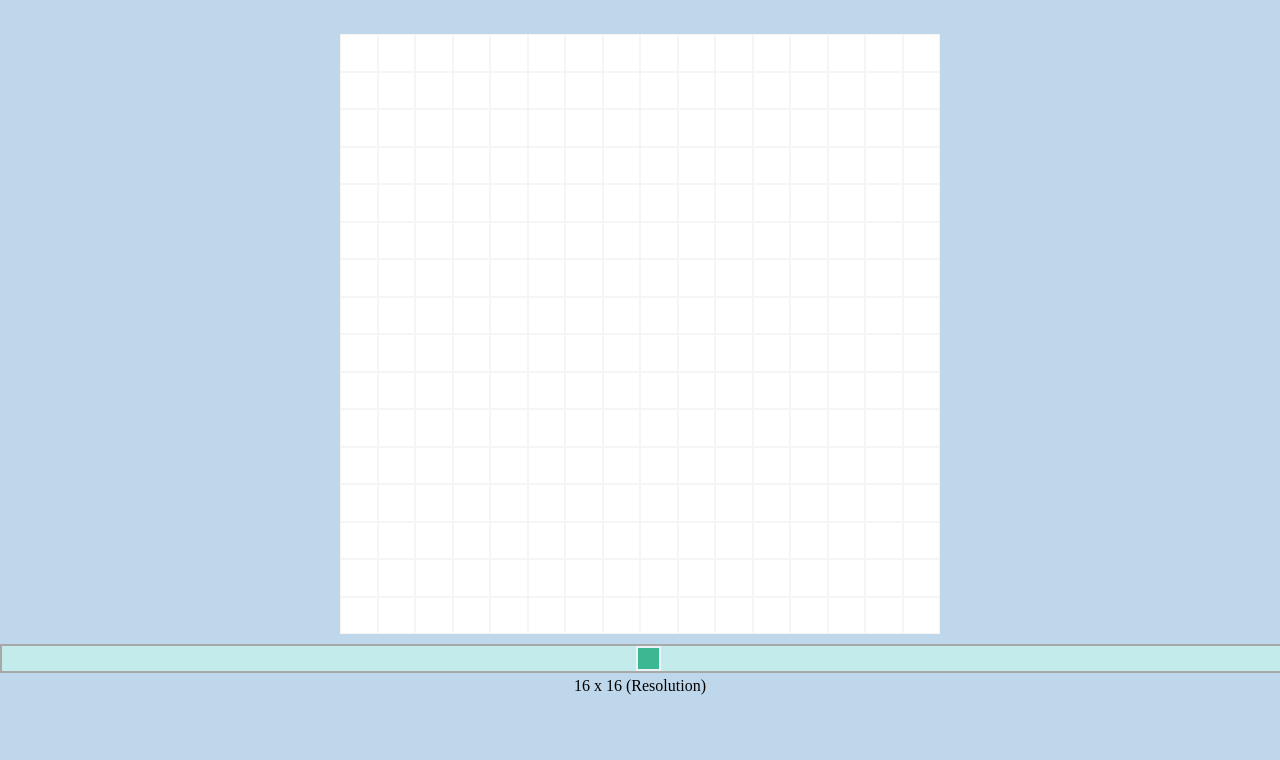
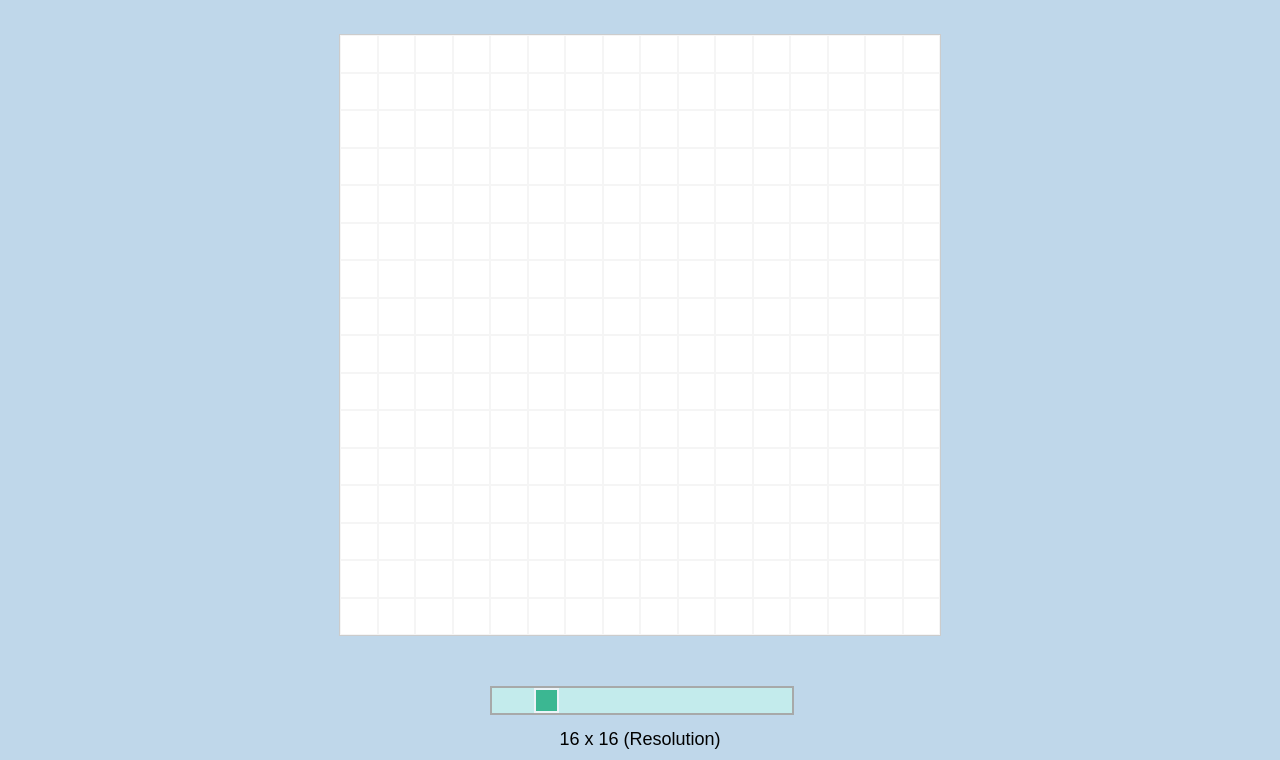
Before and after one commit to Bhumitg07205/Etch-a-sketch, a plain HTML site: page index.html in a window 1280 px wide. Shown: the part 64-824 px from the top of the page. Before the commit the page ends 800 px from the top, so only its background shows below. Drawn offline with Linux system fonts and the light colour scheme.

Commit message:
hehe lele

```diff
--- a/index.html
+++ b/index.html
@@ -1,23 +1,20 @@
 <!DOCTYPE html>
 <html lang="en">
-
 <head>
     <meta charset="UTF-8">
     <meta name="viewport" content="width=device-width, initial-scale=1.0">
     <title>Etch a Sketch</title>
     <link rel="stylesheet" href="styles.css">
 </head>
-
 <body>
     <header id="heading">
-        <h1>Etch a sketch</h1>
+        <h1>Etch a Sketch</h1>
     </header>
     <div id="sketch-area" class="container"></div>
-    <div class=slider-container>
-        <input type="range" min="1" max="100" class="slider" id="slider">
+    <div class="slider-container">
+        <input type="range" min="1" max="100" class="slider" id="slider" value="16">
         <p id="slider-value">16 x 16 (Resolution)</p>
     </div>
     <script src="script.js"></script>
 </body>
-
 </html>
--- a/script.js
+++ b/script.js
@@ -2,46 +2,41 @@ const GRIDSIDE = 600;
 let sqperside = 16;
 
 const sketchArea = document.querySelector("#sketch-area");
-const sliderContainer = document.querySelector("#slider-container");
 const slider = document.querySelector("#slider");
 const sliderValue = document.querySelector("#slider-value");
-sketchArea.style.width = `${GRIDSIDE}px`;
-sketchArea.style.height = `${GRIDSIDE}px`;
 
-
-function changeBackgroundColor(){
-    this.style.backgroundColor="black";
+function changeBackgroundColor() {
+    this.style.backgroundColor = "black";
 }
 
+function createGridCells(sqperside) {
+    removeGridCells();
+    sketchArea.style.width = `${GRIDSIDE / sqperside * sqperside}px`;
+    sketchArea.style.height = `${GRIDSIDE / sqperside * sqperside}px`;
 
-function createGridCells(sqperside){
-    for(let i = 0; i < sqperside*sqperside;i++){
+    sketchArea.style.gridTemplateColumns = `repeat(${sqperside}, 1fr)`;
+    sketchArea.style.gridTemplateRows = `repeat(${sqperside}, 1fr)`;
+
+    for (let i = 0; i < sqperside * sqperside; i++) {
         const gridCell = document.createElement("div");
-
-        gridCell.style.width = `${(GRIDSIDE / sqperside) - 2}px`;
-        gridCell.style.height = `${(GRIDSIDE / sqperside) - 2}px`;
+        gridCell.style.width = `${GRIDSIDE / sqperside}px`;
+        gridCell.style.height = `${GRIDSIDE / sqperside}px`;
 
         gridCell.classList.add("cell");
-
-
         sketchArea.appendChild(gridCell);
-        gridCell.addEventListener("mouseover", changeBackgroundColor)
+        gridCell.addEventListener("mouseover", changeBackgroundColor);
     }
 }
 
-
-createGridCells(16);
-
-function removeGridCells(){
-    while(sketchArea.firstChild){
-        sketchArea.removeChild(sketchArea.firstChild)
+function removeGridCells() {
+    while (sketchArea.firstChild) {
+        sketchArea.removeChild(sketchArea.firstChild);
     }
 }
+createGridCells(sqperside);
 
-slider.oninput = function() {
+slider.oninput = function () {
     sqperside = this.value;
-    let txt = `${sqperside} x ${sqperside} (Resolution)`
-    sliderValue.innerHTML=txt;
-    removeGridCells();
+    sliderValue.innerHTML = `${sqperside} x ${sqperside} (Resolution)`;
     createGridCells(sqperside);
 }
--- a/styles.css
+++ b/styles.css
@@ -1,32 +1,43 @@
 @import url('https://fonts.googleapis.com/css2?family=Press+Start+2P&display=swap');
-*{
-    padding: 0px;
-    margin: 0px;
+
+* {
+    padding: 0;
+    margin: 0;
 }
-body{
+
+body {
     background-color: #bfd7ea;
 }
 
-header > h1{
+header > h1 {
     color: #bfd7ea;
     background-color: #0b3954;
     text-align: center;
     font-family: 'Press Start 2P', cursive;
-    font-size:xxx-large;
+    font-size: xxx-large;
 }
-#sketch-area{
-    display: flex;
-    flex-wrap: wrap;
+
+#sketch-area {
+    display: grid;
     background-color: white;
     margin: 50px auto;
-    padding-bottom:0px ;
-    margin-bottom: 10px ;
+    border: 1px solid #ccc;
+    overflow: hidden;
 }
-.cell{
-    border: 1px solid whitesmoke ;
+
+.cell {
+    box-sizing: border-box;
+    border: 1px solid whitesmoke;
 }
-.slider{
-    margin: 0;
+
+.slider-container {
+    text-align: center;
+    margin: 10px auto;
+    width: 300px;
+}
+
+.slider {
+margin: 0;
     padding: 0;
     -webkit-appearance: none;
     appearance: none;
@@ -41,16 +52,12 @@ header > h1{
     appearance: none;
     border:2px solid;
 }
-#slider-value{
-    text-align: center;
-    margin: 0 auto;
-}
 
-.slider:hover{
+.slider:hover {
     opacity: 1;
 }
 
-.slider::-webkit-slider-thumb{
+.slider::-webkit-slider-thumb {
     -webkit-appearance: none;
     appearance: none;
     width: 25px;
@@ -59,9 +66,17 @@ header > h1{
     cursor: pointer;
     border: 2px solid #fff;
 }
-.slider::-moz-range-thumb{
+
+.slider::-moz-range-thumb {
     width: 25px;
     height: 25px;
-    background: #04AA6D ;
+    background: #04AA6D;
     cursor: pointer;
 }
+
+#slider-value {
+    text-align: center;
+    margin-top: 10px;
+    font-family: Arial, sans-serif;
+    font-size: 18px;
+}
```
